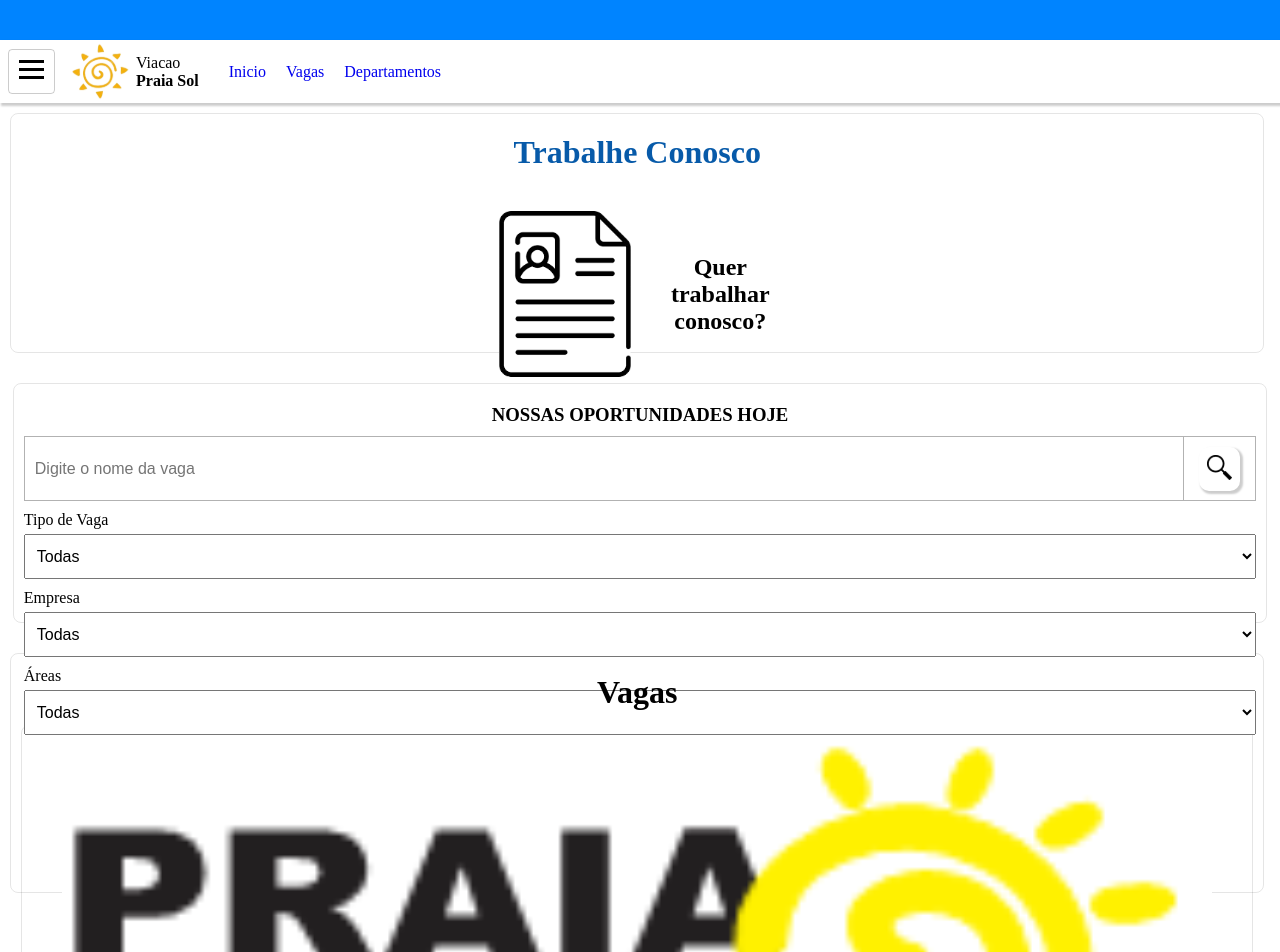
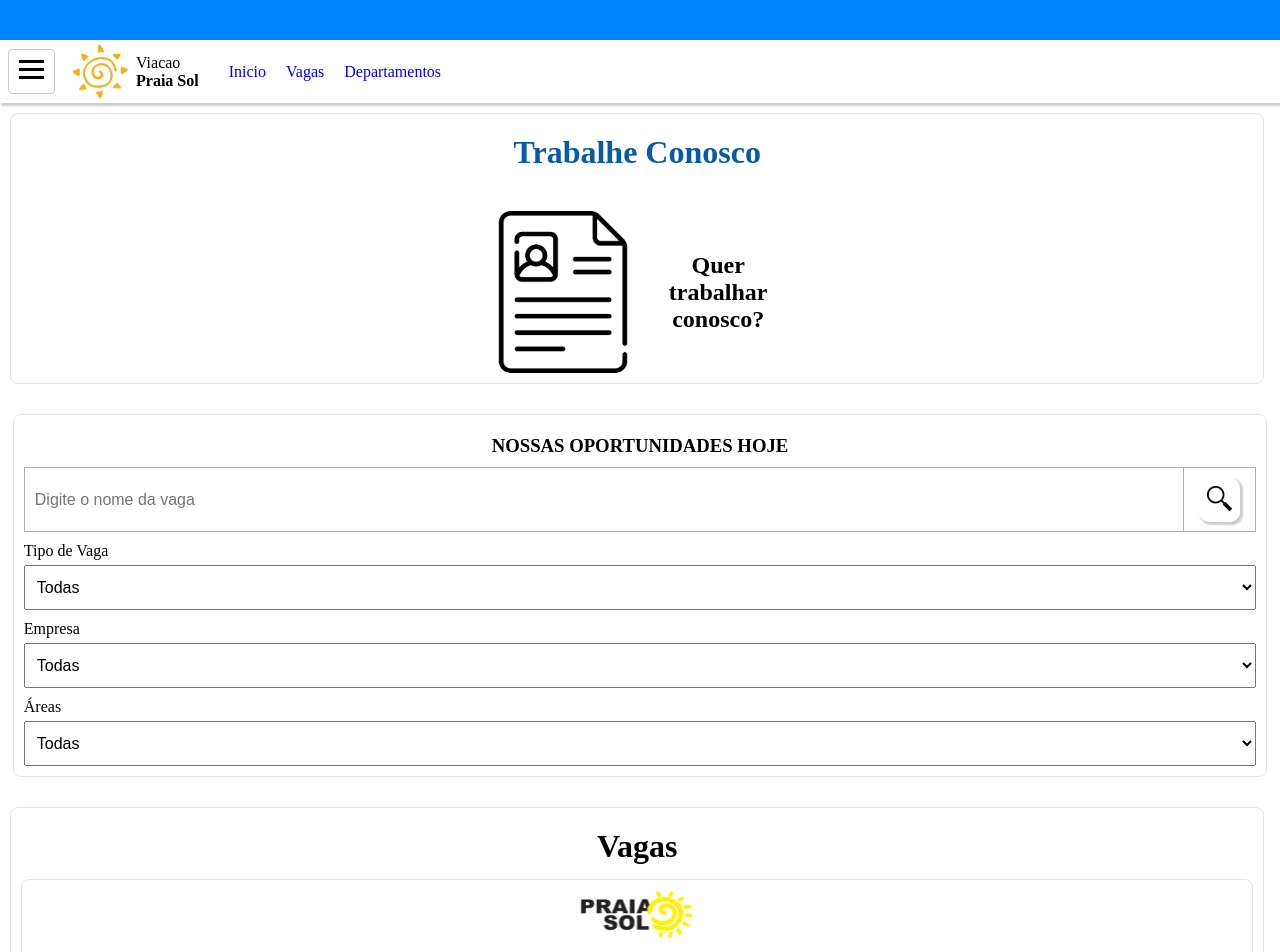
Before and after one commit to yuritakeo/website-ps, a React (Vite) app: page /vagas in a window 1280 px wide. Shown: the top 952 px of the page. Built offline with nearby package versions, Linux system fonts and the light colour scheme; no server answers.

Commit message:
Ajuste item lista vaga e pagina treino

```diff
--- a/src/pages/Treino/index.jsx
+++ b/src/pages/Treino/index.jsx
@@ -1,7 +1,10 @@
+import { useState } from 'react'
 import noticia1 from '../../assets/PRAIA-SOL-GRANVIA24_2 1.jpg'
 
 import './style.css'
 export default function Treino() {
+
+    const [listNoticias, setListNoticias] = useState([])
 
     return (
         <div className="container">
--- a/src/pages/Treino/style.css
+++ b/src/pages/Treino/style.css
@@ -1,13 +1,11 @@
 .container{
     width: 98%;
-    height: 30vh;
     text-align: center;
+    background-color: bl;
 }
 
-
 .container img{
-    width: 95%;
-
+    width: 90%;
 }
 
 .barraPaginacao input{
--- a/src/pages/Vagas/style.css
+++ b/src/pages/Vagas/style.css
@@ -151,7 +151,7 @@
 }
 
 
-conteudo-vagaimg{
+.conteudo-vaga > img{
     height: 50px;
 }
 
```
